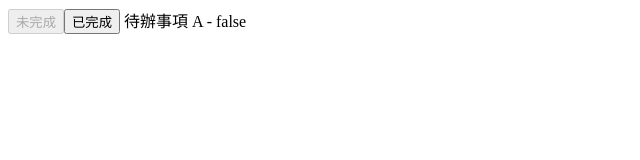
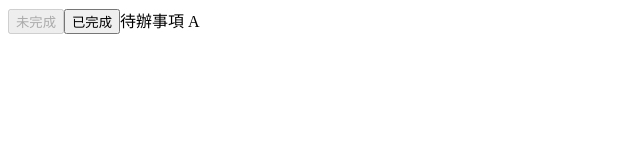
Before and after one commit to shu1224/mcu-112-web-12131564, an Angular app: page / in a window 1280 px wide. Shown: the top 160 px of the page, without its empty margins (0-640 px from the left). Built offline with nearby package versions, Linux system fonts and the light colour scheme.

Commit message:
feat(todo): 利用樣式類別繫結設定已完成樣式

```diff
--- a/src/app/todo/todo.component.css
+++ b/src/app/todo/todo.component.css
@@ -0,0 +1,3 @@
+span.completed {
+  text-decoration: line-through;
+}
--- a/src/app/todo/todo.component.html
+++ b/src/app/todo/todo.component.html
@@ -1,3 +1,4 @@
 <button type="button" [disabled]="!hasFinished" (click)="onsetStatus(false)">未完成</button>
 <button type="button" [disabled]="hasFinished" (click)="onsetStatus(true)">已完成</button>
-{{ content }} - {{ hasFinished }}
+
+<span [class.completed]="hasFinished">{{ content }}</span>
```
